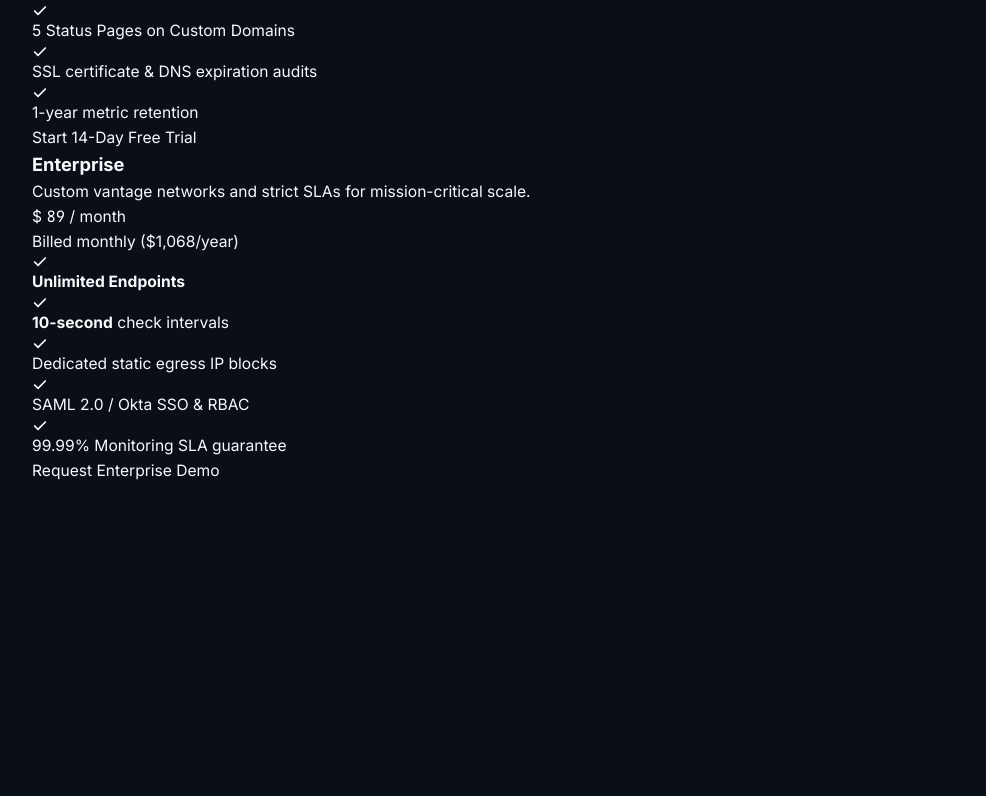
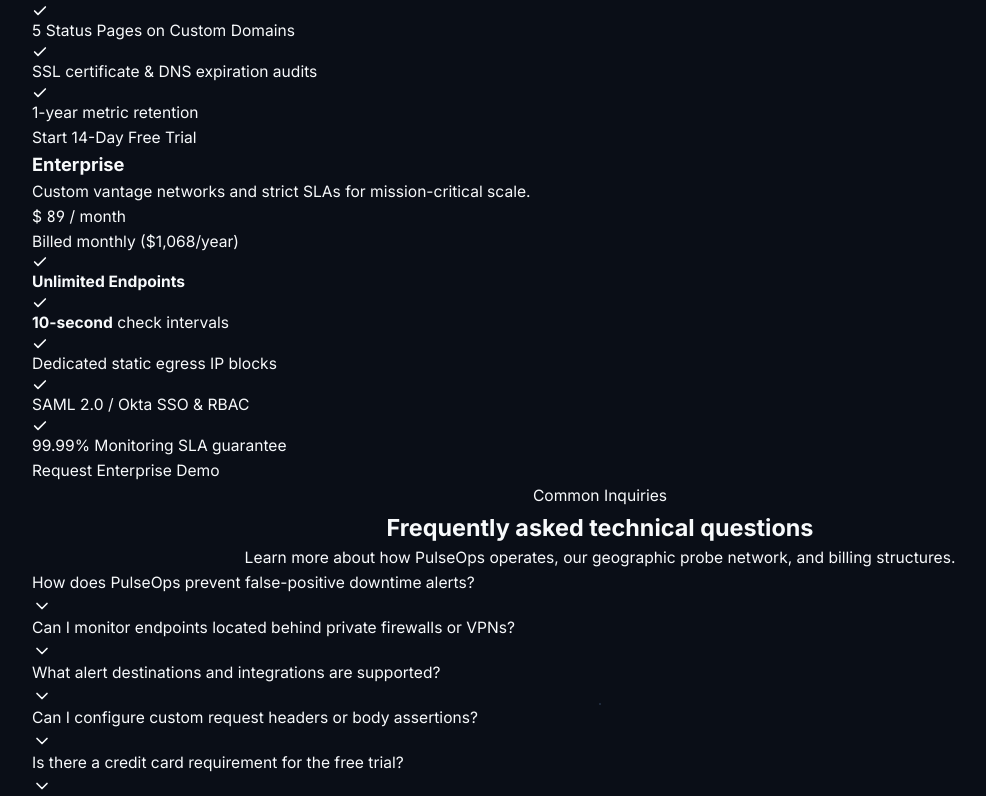
Before and after one commit to Jayant-Jangid/pulseops, a plain HTML site: page index.html in a window 1280 px wide. Shown: the part 3696-4492 px from the top of the page, without its empty margins (40-1026 px from the left). Before the commit the page ends 4180 px from the top, so only its background shows below. Drawn offline with Linux system fonts and the light colour scheme.

```diff
--- a/index.html
+++ b/index.html
@@ -659,6 +659,91 @@
     </section>
 
     <!-- FAQ Accordion Section -->
+    <section class="section faq-section" id="faq">
+      <div class="container faq-container">
+        <div class="section-heading text-center">
+          <span class="section-tag">Common Inquiries</span>
+          <h2 class="section-title">Frequently asked technical questions</h2>
+          <p class="section-subtitle">
+            Learn more about how PulseOps operates, our geographic probe network, and billing structures.
+          </p>
+        </div>
+
+        <div class="faq-accordion" id="faq-accordion">
+          <div class="faq-item">
+            <button type="button" class="faq-trigger" aria-expanded="false" aria-controls="faq-ans-1" id="faq-q-1">
+              <span class="faq-question">How does PulseOps prevent false-positive downtime alerts?</span>
+              <svg class="faq-chevron" width="20" height="20" viewBox="0 0 24 24" fill="none" stroke="currentColor" stroke-width="2" stroke-linecap="round" stroke-linejoin="round" aria-hidden="true">
+                <polyline points="6 9 12 15 18 9"></polyline>
+              </svg>
+            </button>
+            <div class="faq-panel" id="faq-ans-1" role="region" aria-labelledby="faq-q-1" hidden>
+              <div class="faq-panel-content">
+                When an individual regional node receives a non-200 HTTP code, a network timeout, or a broken SSL handshake, it does not immediately dispatch an on-call alert. Instead, two additional nodes in separate geographical datacenters execute verification probes within two seconds. An alert is only dispatched when multi-region consensus is established.
+              </div>
+            </div>
+          </div>
+
+          <div class="faq-item">
+            <button type="button" class="faq-trigger" aria-expanded="false" aria-controls="faq-ans-2" id="faq-q-2">
+              <span class="faq-question">Can I monitor endpoints located behind private firewalls or VPNs?</span>
+              <svg class="faq-chevron" width="20" height="20" viewBox="0 0 24 24" fill="none" stroke="currentColor" stroke-width="2" stroke-linecap="round" stroke-linejoin="round" aria-hidden="true">
+                <polyline points="6 9 12 15 18 9"></polyline>
+              </svg>
+            </button>
+            <div class="faq-panel" id="faq-ans-2" role="region" aria-labelledby="faq-q-2" hidden>
+              <div class="faq-panel-content">
+                Yes. You can either allowlist our published static IP ranges on your border firewall, or run our lightweight, open-source internal agent daemon (packaged as a single binary or Docker container) within your private VPC to report heartbeats outward over HTTPS.
+              </div>
+            </div>
+          </div>
+
+          <div class="faq-item">
+            <button type="button" class="faq-trigger" aria-expanded="false" aria-controls="faq-ans-3" id="faq-q-3">
+              <span class="faq-question">What alert destinations and integrations are supported?</span>
+              <svg class="faq-chevron" width="20" height="20" viewBox="0 0 24 24" fill="none" stroke="currentColor" stroke-width="2" stroke-linecap="round" stroke-linejoin="round" aria-hidden="true">
+                <polyline points="6 9 12 15 18 9"></polyline>
+              </svg>
+            </button>
+            <div class="faq-panel" id="faq-ans-3" role="region" aria-labelledby="faq-q-3" hidden>
+              <div class="faq-panel-content">
+                We provide native integrations for Slack, PagerDuty, Opsgenie, Discord, Telegram, Microsoft Teams, SMS, voice phone calls, and custom HMAC-signed HTTP webhooks for automated orchestration pipelines.
+              </div>
+            </div>
+          </div>
+
+          <div class="faq-item">
+            <button type="button" class="faq-trigger" aria-expanded="false" aria-controls="faq-ans-4" id="faq-q-4">
+              <span class="faq-question">Can I configure custom request headers or body assertions?</span>
+              <svg class="faq-chevron" width="20" height="20" viewBox="0 0 24 24" fill="none" stroke="currentColor" stroke-width="2" stroke-linecap="round" stroke-linejoin="round" aria-hidden="true">
+                <polyline points="6 9 12 15 18 9"></polyline>
+              </svg>
+            </button>
+            <div class="faq-panel" id="faq-ans-4" role="region" aria-labelledby="faq-q-4" hidden>
+              <div class="faq-panel-content">
+                Yes. You can specify custom HTTP methods (GET, POST, PUT, DELETE, HEAD), insert custom Authorization or API Key headers, submit JSON or form payloads, and write assertions evaluating status codes, response times, header existence, or regex body pattern matching.
+              </div>
+            </div>
+          </div>
+
+          <div class="faq-item">
+            <button type="button" class="faq-trigger" aria-expanded="false" aria-controls="faq-ans-5" id="faq-q-5">
+              <span class="faq-question">Is there a credit card requirement for the free trial?</span>
+              <svg class="faq-chevron" width="20" height="20" viewBox="0 0 24 24" fill="none" stroke="currentColor" stroke-width="2" stroke-linecap="round" stroke-linejoin="round" aria-hidden="true">
+                <polyline points="6 9 12 15 18 9"></polyline>
+              </svg>
+            </button>
+            <div class="faq-panel" id="faq-ans-5" role="region" aria-labelledby="faq-q-5" hidden>
+              <div class="faq-panel-content">
+                No credit card is required. You can test all Team tier features for 14 days without payment information. At the end of 14 days, you may choose a paid plan or continue on the Starter free-forever plan with 10 endpoints.
+              </div>
+            </div>
+          </div>
+        </div>
+      </div>
+    </section>
+
+    <!-- Contact & Demo Request Section -->
       </main>
 </body>
 </html>
```
